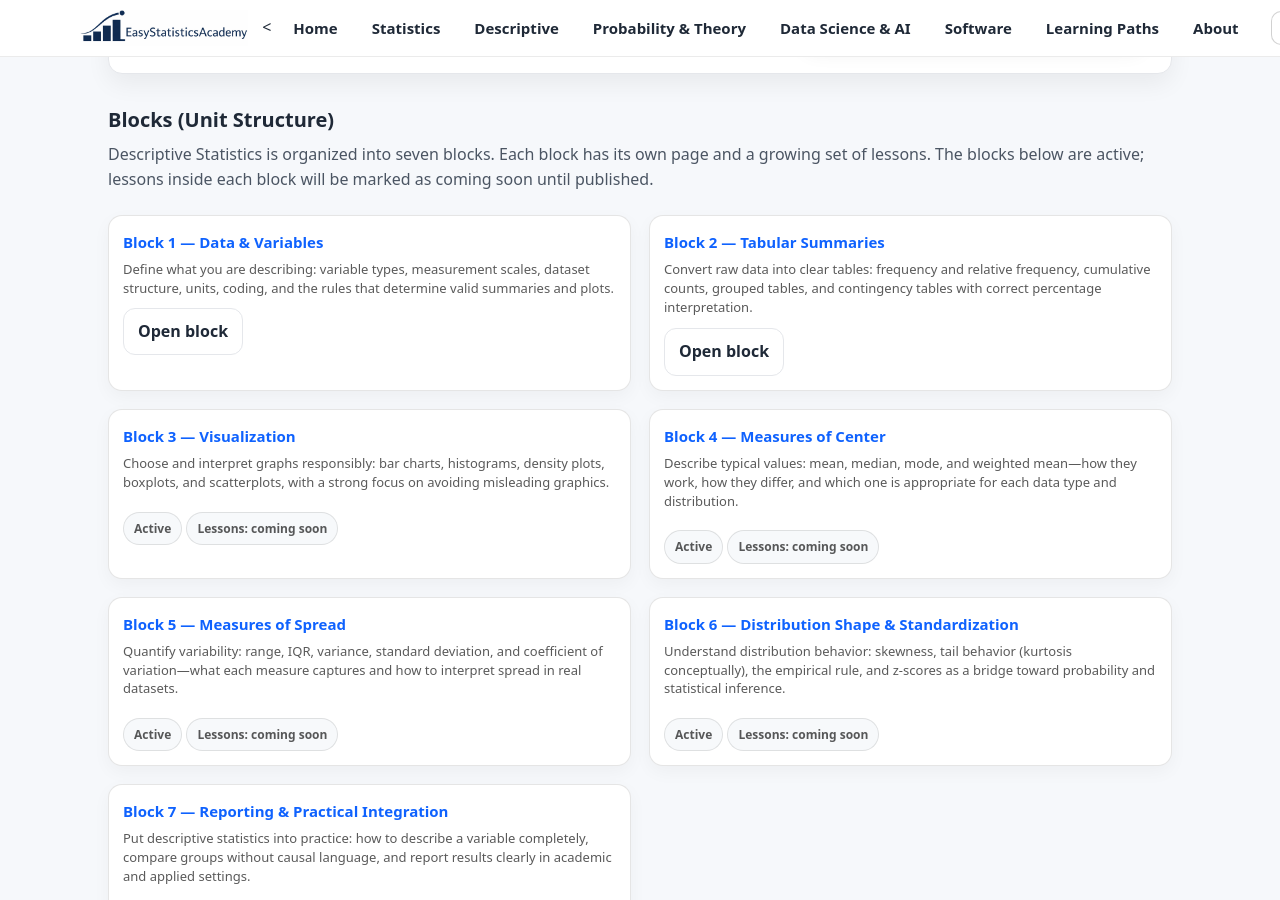
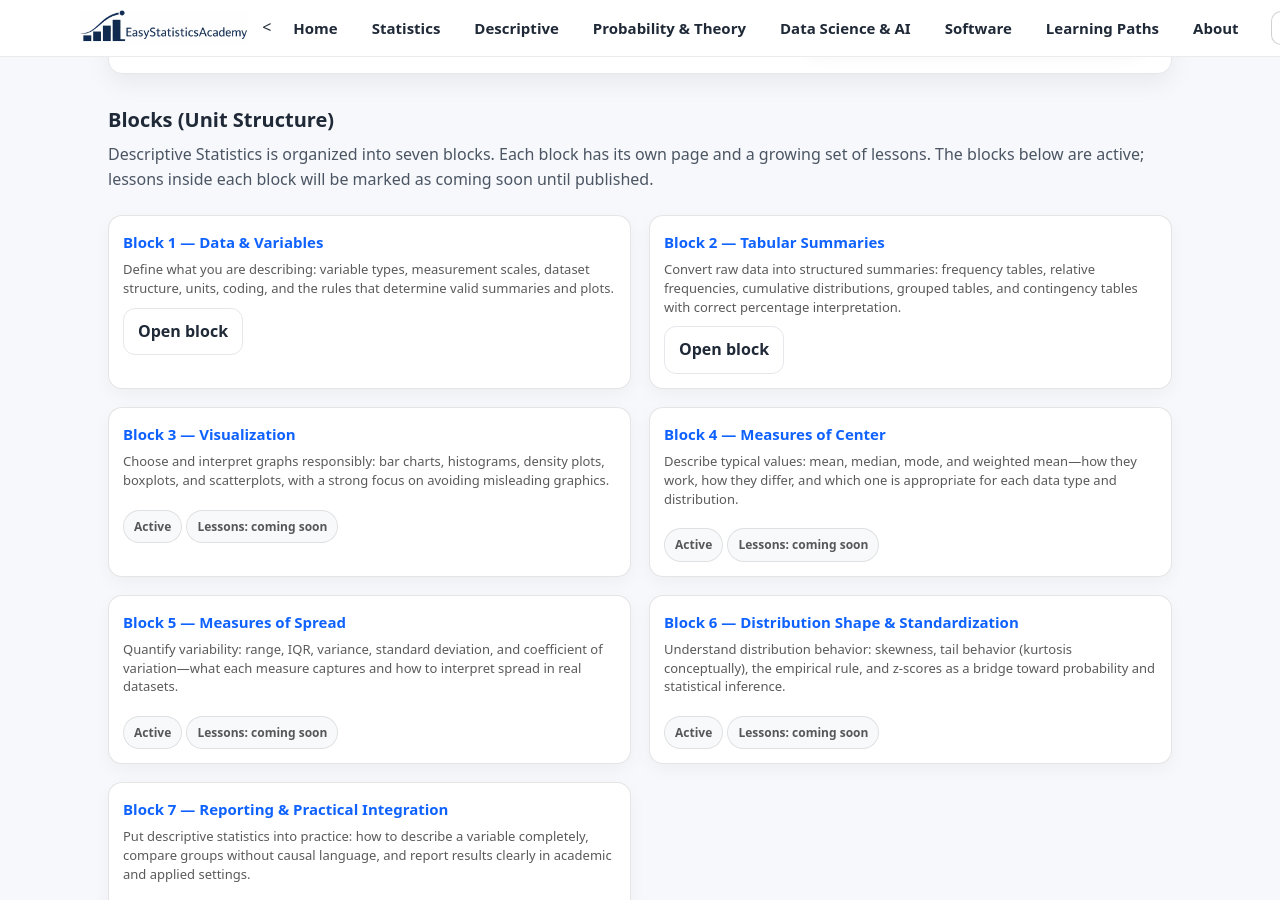
Before and after one commit to ammar-homaida-statistics/easystatisticsacademy, a Jekyll site: the page built from descriptive/index.md, in a window 1280 px wide and 900 px high, scrolled down 780 px. Built offline with Jekyll 4.4.1, drawn with Linux system fonts in a browser that asks for light colours.

Commit message:
Update index.md

```diff
--- a/descriptive/index.md
+++ b/descriptive/index.md
@@ -94,12 +94,16 @@ sidebar: false
 </div>
     <!-- Block 2 -->
 <div class="card lesson-card">
-  <h3><a href="/descriptive/tabular-summaries/">Block 2 — Tabular Summaries</a></h3>
+  <h3>
+    <a href="/descriptive/tabular-summaries/">Block 2 — Tabular Summaries</a>
+  </h3>
+
   <p>
-    Convert raw data into clear tables: frequency and relative frequency, cumulative counts, grouped tables,
-    and contingency tables with correct percentage interpretation.
+    Convert raw data into structured summaries: frequency tables, relative frequencies,
+    cumulative distributions, grouped tables, and contingency tables with correct percentage interpretation.
   </p>
-  <div style="margin-top:.75rem;">
+
+  <div class="pill-row">
     <a class="btn btn-outline" href="/descriptive/tabular-summaries/">Open block</a>
   </div>
 </div>
```
